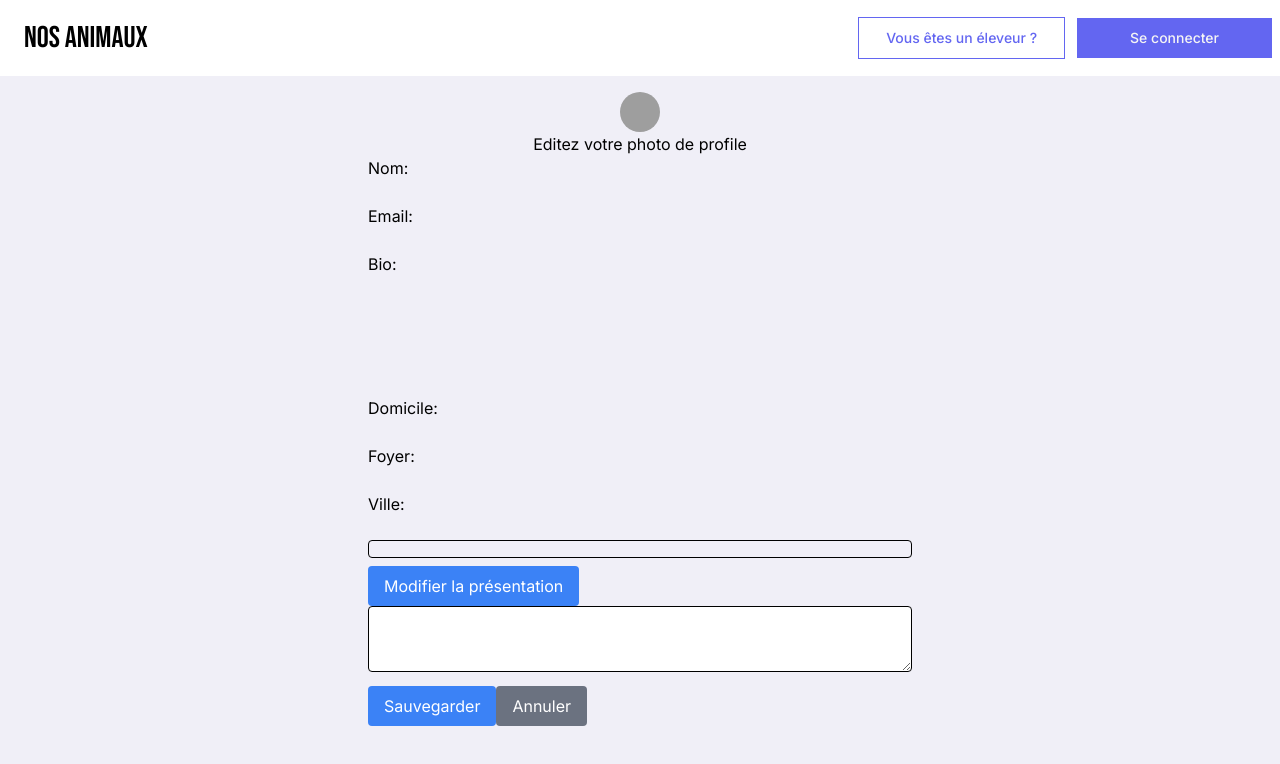
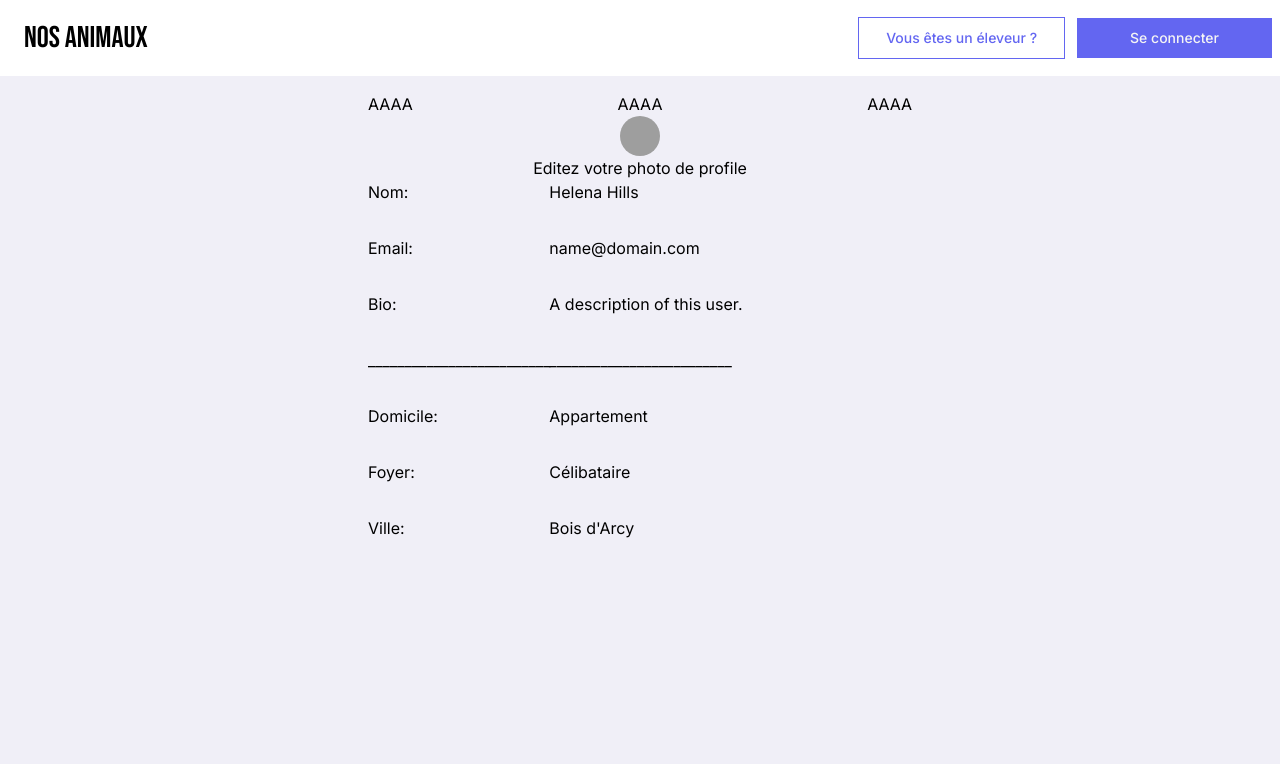
Before and after one commit to EmyLD/pets-app, a Next.js app: page /profil in a window 1280 px wide. Shown: the top 764 px of the page. Built offline with nearby package versions, Linux system fonts and the light colour scheme; no server answers; grey boxes are pictures that could not be loaded.

Commit message:
Avant d'importer le vert pour la page profil

```diff
--- a/components/userProfil.tsx
+++ b/components/userProfil.tsx
@@ -37,10 +37,39 @@ export default function UserProfile() {
     };
 
     return (
-        <div className="p-4 max-w-xl mx-auto grid grid-cols-12">
+
+        // <div className="p-4 max-w-xl mx-auto grid grid-cols-12">
+
+        //     <div className='col-span-12'>
+        //         <div className='flex grid justify-center'>
+        //             <Avatar>
+        //                 <AvatarImage src="https://github.com/shadcn.png" />
+        //                 <AvatarFallback>CN</AvatarFallback>
+        //             </Avatar>
+        //         </div>
+        //         <div className='flex justify-center'>
+        //             <button>Editez votre photo de profile</button>
+        //         </div>
 
 
+        //         <div className='col-span-4 '>
+        //             Nom: <br /><br />
+        //             Email: <br /><br />
+        //             Bio: <br /><br />
+        //             <br /><br />
+        //             <br /><br />
+        //             Domicile: <br /><br />
+        //             Foyer:<br /><br />
+        //             Ville:<br /><br />
+        //         </div>
 
+
+        <div className="p-4 max-w-xl mx-auto grid grid-cols-12">
+            <div className='flex justify-between col-span-12'>
+                <button>AAAA</button>
+                <button>AAAA</button>
+                <button>AAAA</button>
+            </div>
             <div className='col-span-12'>
                 <div className='flex grid justify-center'>
                     <Avatar>
@@ -52,16 +81,25 @@ export default function UserProfile() {
                     <button>Editez votre photo de profile</button>
                 </div>
 
-
-                <div className='col-span-4'>
-                    Nom: <br /><br />
-                    Email: <br /><br />
-                    Bio: <br /><br />
-                    <br /><br />
-                    <br /><br />
-                    Domicile: <br /><br />
-                    Foyer:<br /><br />
-                    Ville:<br /><br />
+                <div className='grid grid-cols-12'>
+                    <div className='col-span-4'>
+                        <div className='pb-8'>Nom:</div>
+                        <div className='pb-8'>Email:</div>
+                        <div className='pb-8'>Bio:</div>
+                        <div className='pb-8'>_________________________</div>
+                        <div className='pb-8'>Domicile:</div>
+                        <div className='pb-8'>Foyer:</div>
+                        <div className='pb-8'>Ville:</div>
+                    </div>
+                    <div className='col-span-8'>
+                        <div className='pb-8'>Helena Hills</div>
+                        <div className='pb-8'>name@domain.com</div>
+                        <div className='pb-8'>A description of this user.</div>
+                        <div className='pb-8'>_________________________</div>
+                        <div className='pb-8'>Appartement</div>
+                        <div className='pb-8'>Célibataire</div>
+                        <div className='pb-8'>Bois d'Arcy</div>
+                    </div>
                 </div>
 
 
@@ -72,7 +110,7 @@ export default function UserProfile() {
 
 
 
-                <div>
+                {/* <div>
                     <p className="p-2 border rounded"></p>
                     <button className="mt-2 px-4 py-2 bg-blue-500 text-white rounded">
                         Modifier la présentation
@@ -88,7 +126,7 @@ export default function UserProfile() {
                 </button>
                 <button className="mt-2 px-4 py-2 bg-gray-500 text-white rounded" onClick={() => setEditMode(false)}>
                     Annuler
-                </button>
+                </button> */}
             </div>
 
 
```
